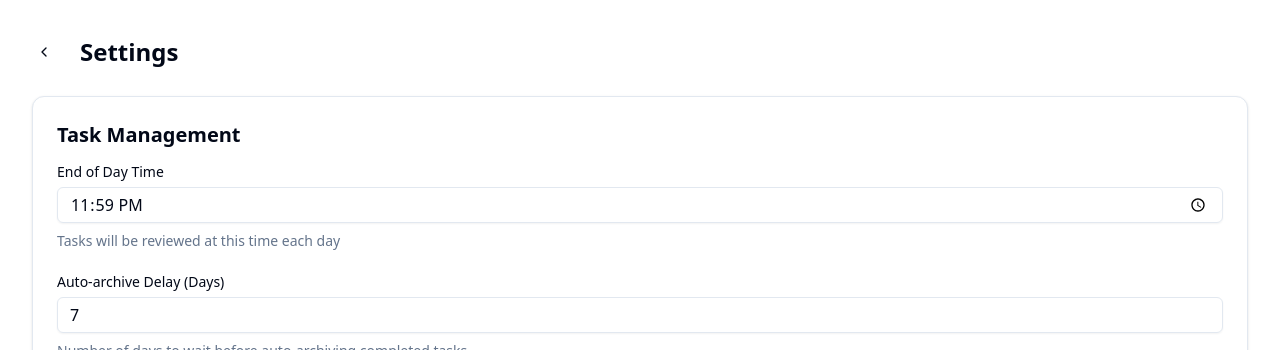
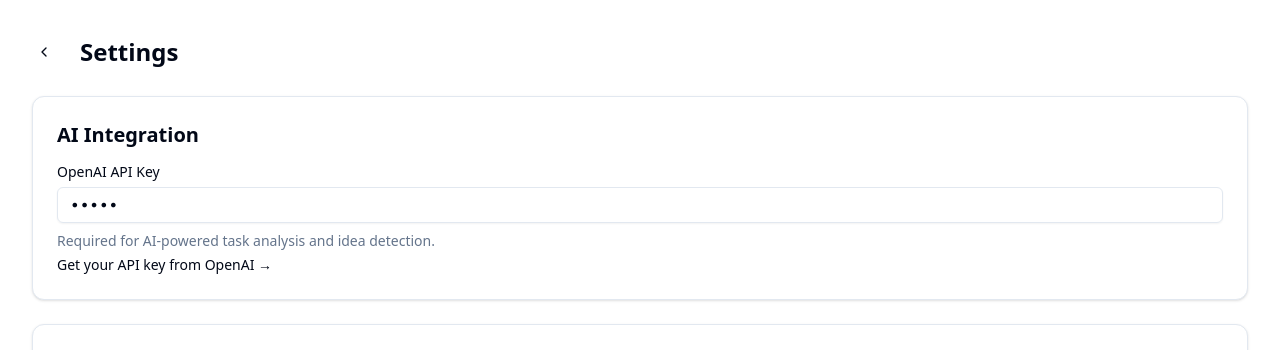
Before and after one commit to georgesiosi/gsdapp, a Next.js app: page /settings in a window 1280 px wide. Shown: the top 350 px of the page. Built offline with nearby package versions, Linux system fonts and the light colour scheme; no server answers.

Commit message:
feat: add OpenAI API key input field to settings page with documentation link

```diff
--- a/app/settings/page.tsx
+++ b/app/settings/page.tsx
@@ -37,6 +37,36 @@ export default function SettingsPage() {
         </Button>
         <h1 className="text-2xl font-bold">Settings</h1>
       </div>
+
+      <Card className="p-6 mb-6">
+        <h2 className="text-xl font-semibold mb-4">AI Integration</h2>
+        <div className="space-y-6">
+          <div className="flex flex-col gap-2">
+            <Label htmlFor="openAIKey">OpenAI API Key</Label>
+            <Input
+              id="openAIKey"
+              type="password"
+              value={settings.openAIKey || ''}
+              onChange={(e) => updateSettings({ ...settings, openAIKey: e.target.value })}
+              placeholder="sk-..."
+              className="font-mono"
+            />
+            <div className="text-sm text-muted-foreground space-y-1">
+              <p>Required for AI-powered task analysis and idea detection.</p>
+              <p>
+                <a
+                  href="https://platform.openai.com/api-keys"
+                  target="_blank"
+                  rel="noopener noreferrer"
+                  className="text-primary hover:underline"
+                >
+                  Get your API key from OpenAI →
+                </a>
+              </p>
+            </div>
+          </div>
+        </div>
+      </Card>
 
       <Card className="p-6">
         <h2 className="text-xl font-semibold mb-4">Task Management</h2>
```
